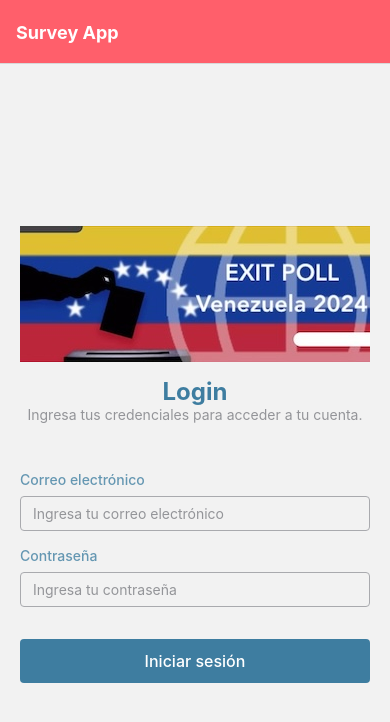
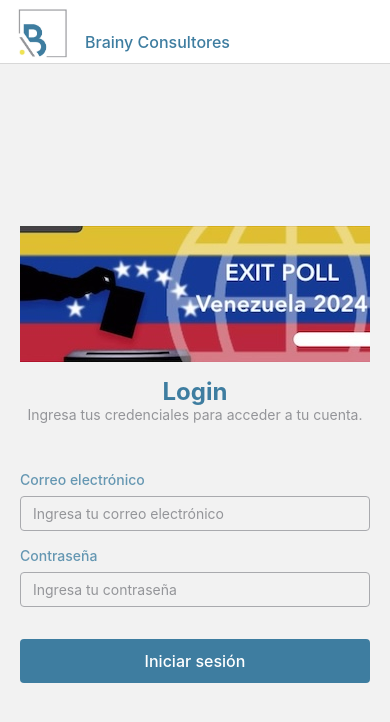
Before and after one commit to gabarragan/exitPoolPresidencial_front, a React Native app: screen /Login in a window 390 px wide. Shown: the top 722 px of the page. Built offline with nearby package versions, Linux system fonts and the light colour scheme.

Commit message:
update Header

```diff
--- a/src/navigation/AppNavigator.js
+++ b/src/navigation/AppNavigator.js
@@ -4,6 +4,7 @@ import React from 'react';
 import LoginScreen from '../screens/LoginScreen';
 import ResultsScreen from '../screens/ResultsScreen';
 import SurveyScreen from '../screens/SurveyScreen';
+import { StyleSheet, Text, View, Image } from 'react-native';
 
 const Stack = createStackNavigator();
 
@@ -13,11 +14,16 @@ const AppNavigator = () => {
             <Stack.Navigator
             screenOptions={ {
                 headerShown: true,
-                headerStyle: { backgroundColor: '#FF5F6B' },
-                headerTintColor: '#fff',
-                headerTitleStyle: { fontWeight: 'bold' },
-                headerTitle: "Survey App",
-                footerStyle: { backgroundColor: '#FF5F6B' },
+                headerStyle: { backgroundColor: '#FFFFFF' },
+                headerTintColor: '#000000',
+                headerTitle:  '',
+                headerLeft : () => (
+                    <View style={styles.containerHeader}>
+                        <Image source={require('../../assets/adaptive-icon.png')} style={styles.imageHeader} />
+                        <Text style={styles.titleHeader}>Brainy Consultores</Text>
+                    </View>
+                ),
+                footerStyle: { backgroundColor: '#000000' },
                 footerShown: true,
             }}
             initialRouteName="Login">
@@ -29,4 +35,22 @@ const AppNavigator = () => {
     );
 };
 
+const styles = StyleSheet.create({
+    containerHeader: {
+        display: 'flex',
+        flexDirection: 'row'
+    },
+    imageHeader: {
+        height: '60px',
+        width: '60px',
+        marginLeft: '10px'
+    },
+    titleHeader: {
+        fontSize: 16,
+        color: '#3E7DA0',
+        marginLeft: '15px',
+        marginTop: '30px',
+        fontWeight: '500'
+    }
+});
 export default AppNavigator;
--- a/src/screens/LoginScreen.js
+++ b/src/screens/LoginScreen.js
@@ -59,7 +59,7 @@ const styles = StyleSheet.create({
         flex: 1,
         justifyContent: 'center',
         paddingHorizontal: 16,
-        paddingVertical: 24,
+        paddingVertical: 0,
         maxWidth: 400,
         alignSelf: 'center',
     },
--- a/src/screens/SurveyScreen.js
+++ b/src/screens/SurveyScreen.js
@@ -158,7 +158,7 @@ const styles = StyleSheet.create({
     header: {
         marginBottom: 16,
         alignItems: 'center',
-        paddingTop: 20
+        paddingTop: '10px'
     },
     title: {
         fontSize: 24,
```
